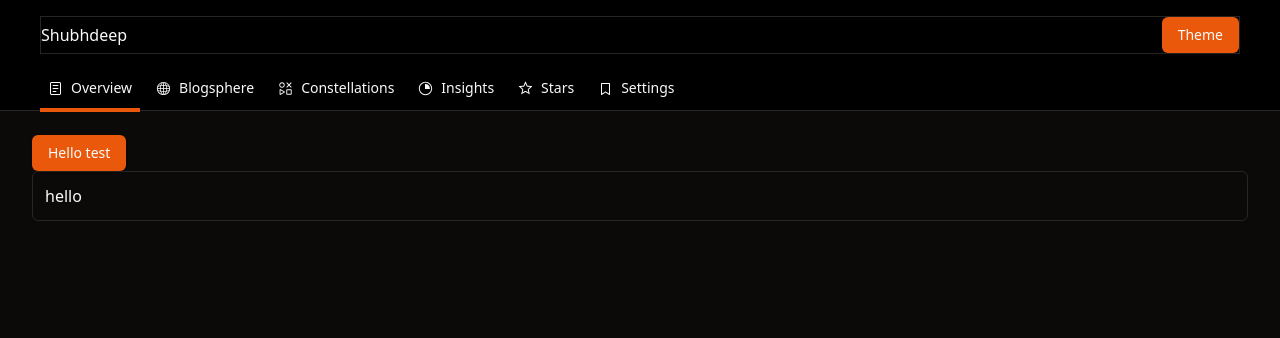
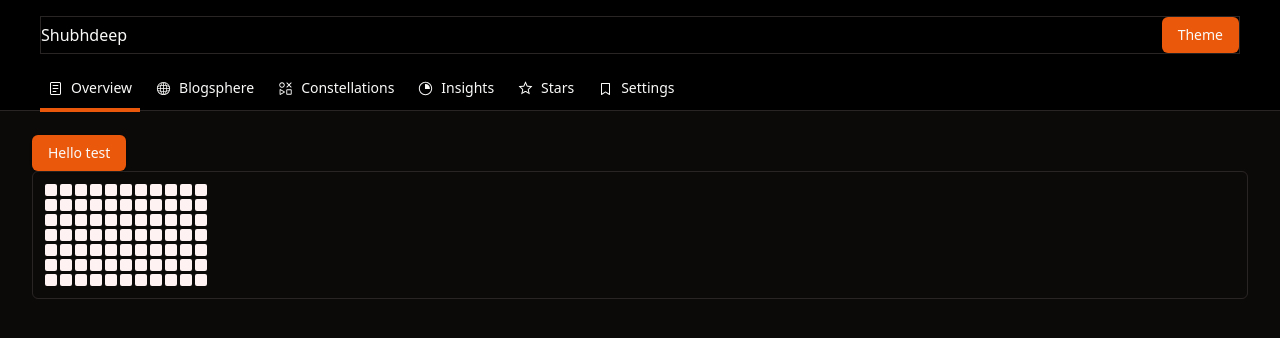
Before and after one commit to Shubhdeeps/Caffeinated-Creations, a React (Vite) app in the folder client/: page / in a window 1280 px wide. Shown: the top 338 px of the page. Built offline with nearby package versions, Linux system fonts and the light colour scheme.

Commit message:
history year column added

```diff
--- a/client/src/features/ContributionHistory/components/CommitBox.tsx
+++ b/client/src/features/ContributionHistory/components/CommitBox.tsx
@@ -4,5 +4,9 @@ type IProps = {
   children: React.ReactNode;
 };
 export default function CommitBox({ children }: IProps) {
-  return <div className="min-w-[260px] border rounded-md p-3">{children}</div>;
+  return (
+    <div className="min-w-[260px] border rounded-md p-3 light:bg-primary-foreground">
+      {children}
+    </div>
+  );
 }
--- /dev/null
+++ b/client/src/features/ContributionHistory/components/ContributionCell.tsx
@@ -0,0 +1,8 @@
+import { SingleCell } from "../models/HistoryYear.model";
+
+export default function ContributionCell({
+  dayNumber,
+  commitCount,
+}: SingleCell) {
+  return <div className="w-3 h-3 rounded-[2px] bg-red-50"></div>;
+}
--- a/client/src/features/ContributionHistory/index.tsx
+++ b/client/src/features/ContributionHistory/index.tsx
@@ -1,9 +1,38 @@
 import CommitBox from "./components/CommitBox";
+import ContributionCell from "./components/ContributionCell";
 
 export default function ContributionHistory() {
   return (
     <div>
-      <CommitBox>hello</CommitBox>
+      <CommitBox>
+        <div className="flex flex-row gap-[3px]">
+          <GridColumn />
+          <GridColumn />
+          <GridColumn />
+          <GridColumn />
+          <GridColumn />
+          <GridColumn />
+          <GridColumn />
+          <GridColumn />
+          <GridColumn />
+          <GridColumn />
+          <GridColumn />
+        </div>
+      </CommitBox>
     </div>
   );
 }
+
+function GridColumn() {
+  return (
+    <div className="flex flex-col gap-[3px] ">
+      <ContributionCell commitCount={0} dayNumber={1} />
+      <ContributionCell commitCount={4} dayNumber={2} />
+      <ContributionCell commitCount={2} dayNumber={3} />
+      <ContributionCell commitCount={0} dayNumber={4} />
+      <ContributionCell commitCount={8} dayNumber={5} />
+      <ContributionCell commitCount={0} dayNumber={6} />
+      <ContributionCell commitCount={11} dayNumber={7} />
+    </div>
+  );
+}
--- a/client/src/features/ContributionHistory/models/HistoryYear.model.ts
+++ b/client/src/features/ContributionHistory/models/HistoryYear.model.ts
@@ -5,9 +5,9 @@
  * High: 6-10
  * Extreme: 11 or above
  */
-type SingleCell = {
+export type SingleCell = {
   dayNumber: number;
-  intensity: "empty" | "light" | "medium" | "high" | "extreme";
+  // intensity: "empty" | "light" | "medium" | "high" | "extreme";
   commitCount: number;
 };
 
```
